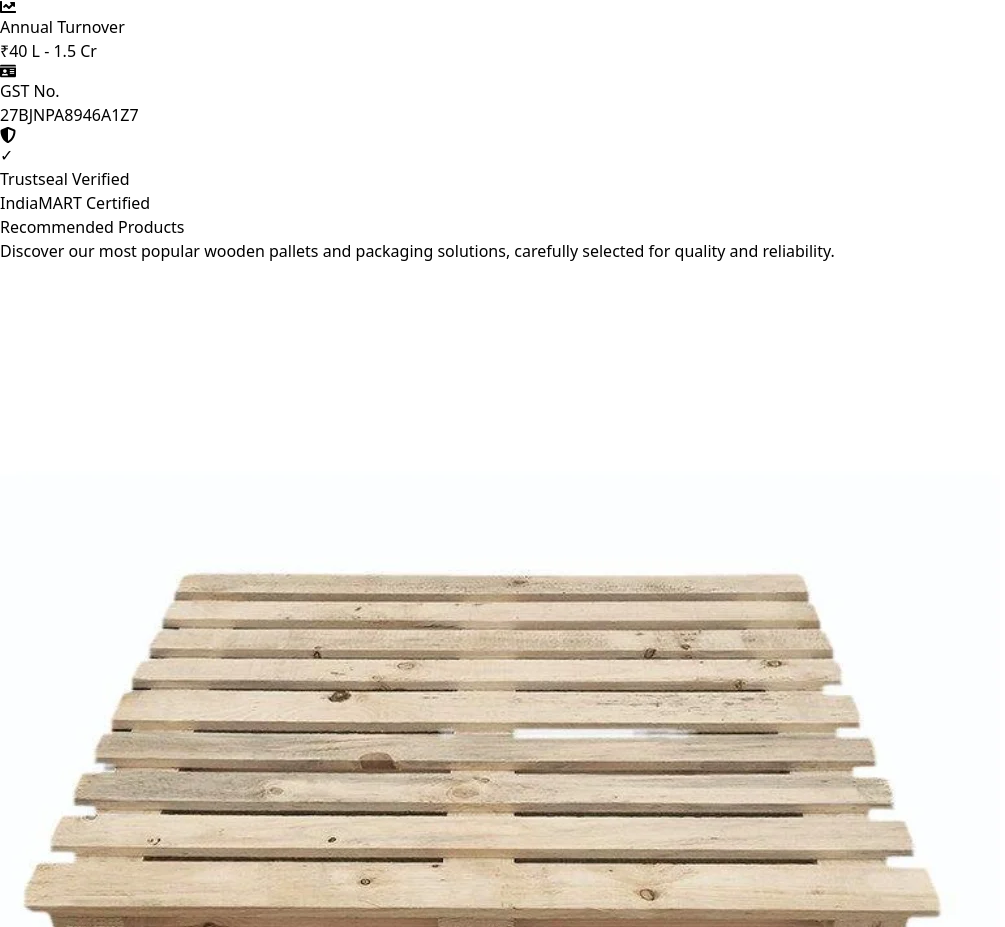
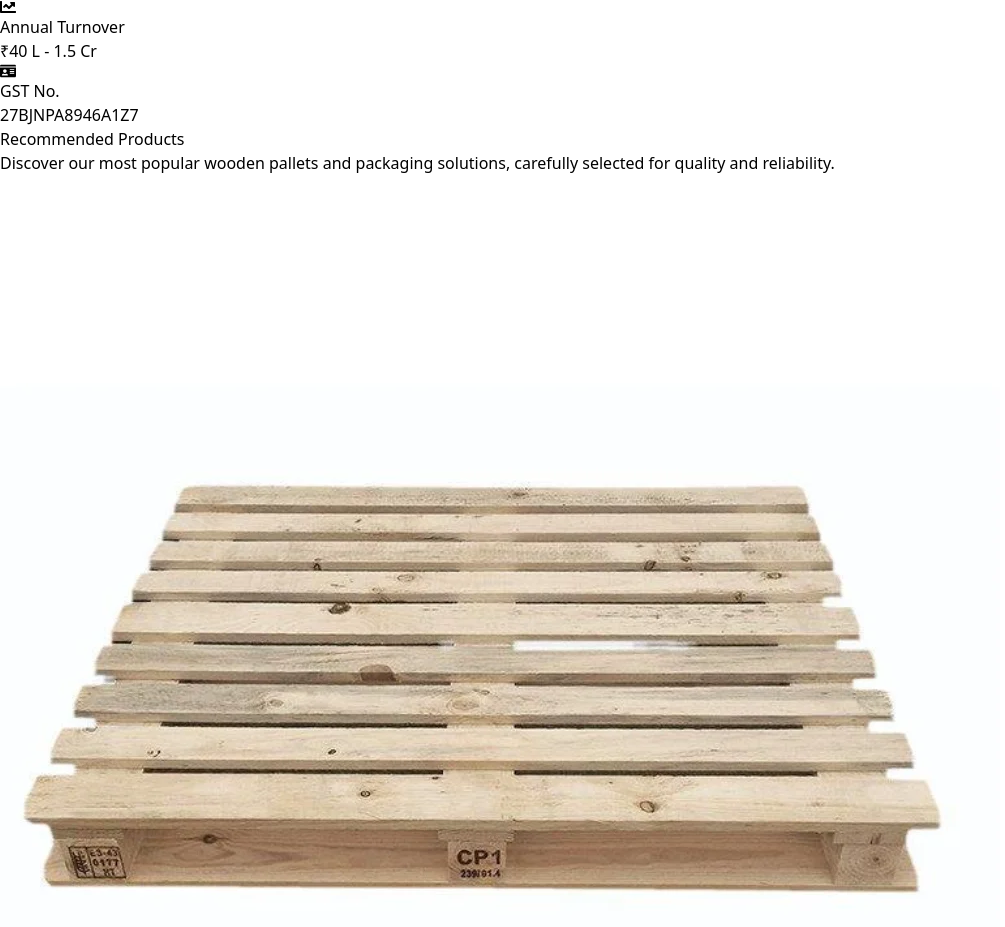
Before and after one commit to khanqais/Pallets, a React (Vite) app in the folder Front-end/: page / in a window 1280 px wide. Shown: the part 1015-1942 px from the top of the page, without its empty margins (0-1005 px from the left). Built offline with nearby package versions, Linux system fonts and the light colour scheme.

Commit message:
trust seal

```diff
--- a/Front-end/src/components/BusinessInfoSection .jsx
+++ b/Front-end/src/components/BusinessInfoSection .jsx
@@ -185,18 +185,16 @@ const BusinessInfoSection = () => {
 
 
         <div className="mt-12 text-center">
-          <div className={`inline-flex items-center gap-4 bg-white/90 backdrop-blur-lg px-6 py-4 rounded-2xl shadow-xl border border-white/50 transition-all duration-1000 ${
-            isVisible ? 'opacity-100 translate-y-0' : 'opacity-0 translate-y-10'
-          }`} style={{ transitionDelay: '600ms' }}>
-            <div className="relative">
+          <div  style={{ transitionDelay: '600ms' }}>
+            {/* <div className="relative">
               <div className="w-16 h-16 bg-gradient-to-br from-yellow-400 via-orange-500 to-red-500 rounded-full flex items-center justify-center shadow-lg">
                 <FaShieldAlt className="text-white text-2xl" />
               </div>
               <div className="absolute -top-1 -right-1 w-6 h-6 bg-yellow-400 rounded-full flex items-center justify-center">
                 <span className="text-xs font-bold text-gray-800">✓</span>
               </div>
-            </div>
-            <div className="text-left">
+            </div> */}
+            {/* <div className="text-left">
               <a
                 href="https://trustseal.indiamart.com/members/hk-enterprisesnavimumbai"
                 target="_blank"
@@ -207,7 +205,7 @@ const BusinessInfoSection = () => {
               </a>
 
               <div className="text-orange-600 font-semibold">IndiaMART Certified</div>
-            </div>
+            </div> */}
           </div>
         </div>
       </div>
```
